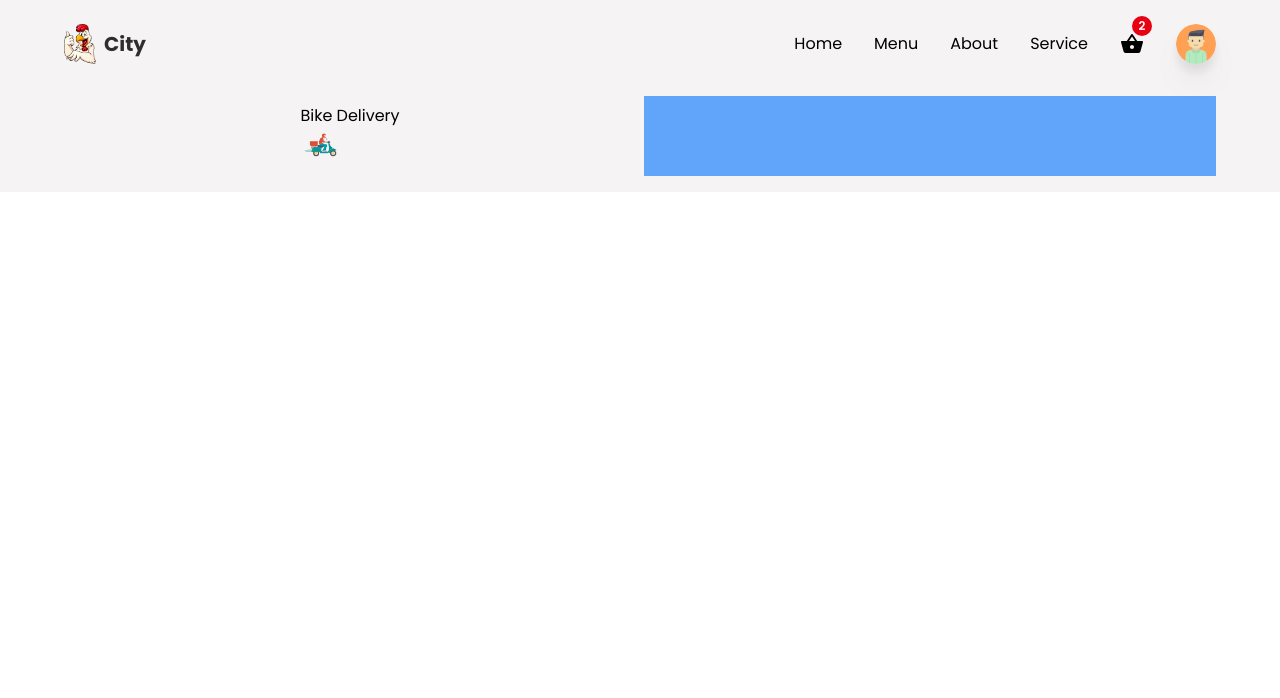
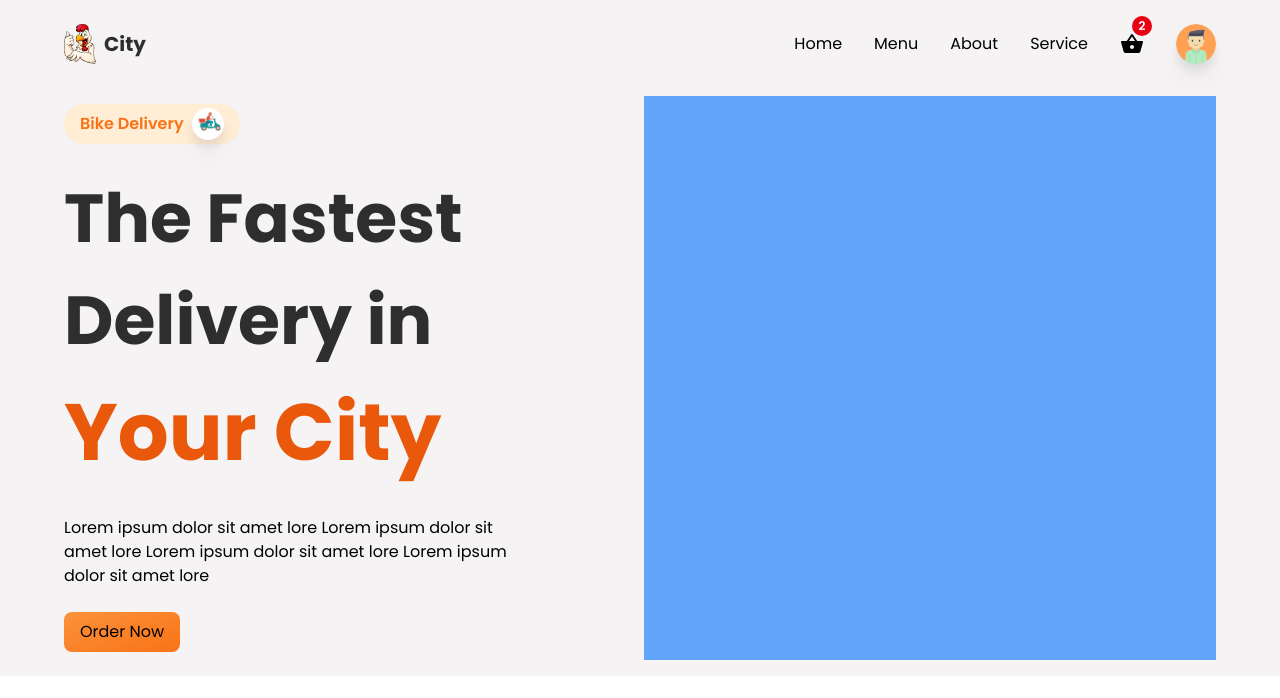
Before and after one commit to H-HauDV/2022_GR1_Attemp1, a React (Create React App) app: page / in a window 1280 px wide. Shown: the top 698 px of the page. Built offline with nearby package versions, Linux system fonts and the light colour scheme.

Commit message:
delivery home container

```diff
--- /dev/null
+++ b/src/components/Container/HomeContainer/index.jsx
@@ -0,0 +1,48 @@
+import React from 'react'
+import Delivery from "../../../img/delivery.png";
+const HomeContainer = () => {
+  return (
+    <section className="grid grid-cols-1 md:grid-cols-2 gap-2 w-full" id="home">
+      <div
+        className="py-2 flex-1 flex flex-col items-start
+       justify-center gap-6"
+      >
+        <div
+          className="flex items-center gap-2 justify-center bg-orange-100 px-4 py-1
+        rounded-full"
+        >
+          <p className="text-base text-orange-500 font-semibold">
+            Bike Delivery
+          </p>
+          <div className="w-8 h-8 bg-white rounded-full overflow-hidden drop-shadow-xl">
+            <img
+              src={Delivery}
+              alt="delivery"
+              className="w-full h-full object-contain"
+            />
+          </div>
+        </div>
+        <p className="text-[2.5rem] md:text-[4.25rem] font-bold  text-headingColor">
+          The Fastest Delivery in{" "}
+          <span className="text-orange-600 text-[3rem] lg:text-[5rem]">Your City</span>
+        </p>
+        <p className="text-base text-textColor text-center md:text-left md:w-[80%]">
+          Lorem ipsum dolor sit amet lore Lorem ipsum dolor sit amet lore Lorem
+          ipsum dolor sit amet lore Lorem ipsum dolor sit amet lore
+        </p>
+
+        <button
+          type="button"
+          className="bg-gradient-to-br from-orange-400 to-orange-500 w-full md:w-auto
+          px-4 py-2 rounded-lg hover:shadow-lg transition-all ease-in-out duration-100
+          "
+        >
+          Order Now
+        </button>
+      </div>
+      <div className="py-2 bg-blue-400 flex-1"></div>
+    </section>
+  )
+}
+
+export default HomeContainer
--- a/src/components/Container/MainContainer/index.jsx
+++ b/src/components/Container/MainContainer/index.jsx
@@ -1,21 +1,9 @@
 import React from "react";
-import Delivery from "../../../img/delivery.png";
+import HomeContainer from "../HomeContainer"
 const MainContainer = () => {
   return (
-    <div className="grid grid-cols-1 md:grid-cols-2 gap-2">
-      <div className="py-2 flex-1 flex flex-col items-start md:items-center justify-center">
-        <div>
-          <p>Bike Delivery</p>
-          <div className="w-10 h-10 rounded-full overflow-hidden">
-            <img
-              src={Delivery}
-              alt="delivery"
-              className="w-full h-full object-contain"
-            />
-          </div>
-        </div>
-      </div>
-      <div className="py-2 bg-blue-400 flex-1"></div>
+    <div classname="w-full h-auto flex flex-col items-center justify-center">
+      <HomeContainer/>
     </div>
   );
 };
--- a/src/components/index.jsx
+++ b/src/components/index.jsx
@@ -1,3 +1,4 @@
 export { default as Header } from "./Header";
 export { default as MainContainer } from "./Container/MainContainer";
 export { default as CreateContainer } from "./Container/CreateContainer";
+export { default as HomeContainer } from "./Container/HomeContainer";
```
